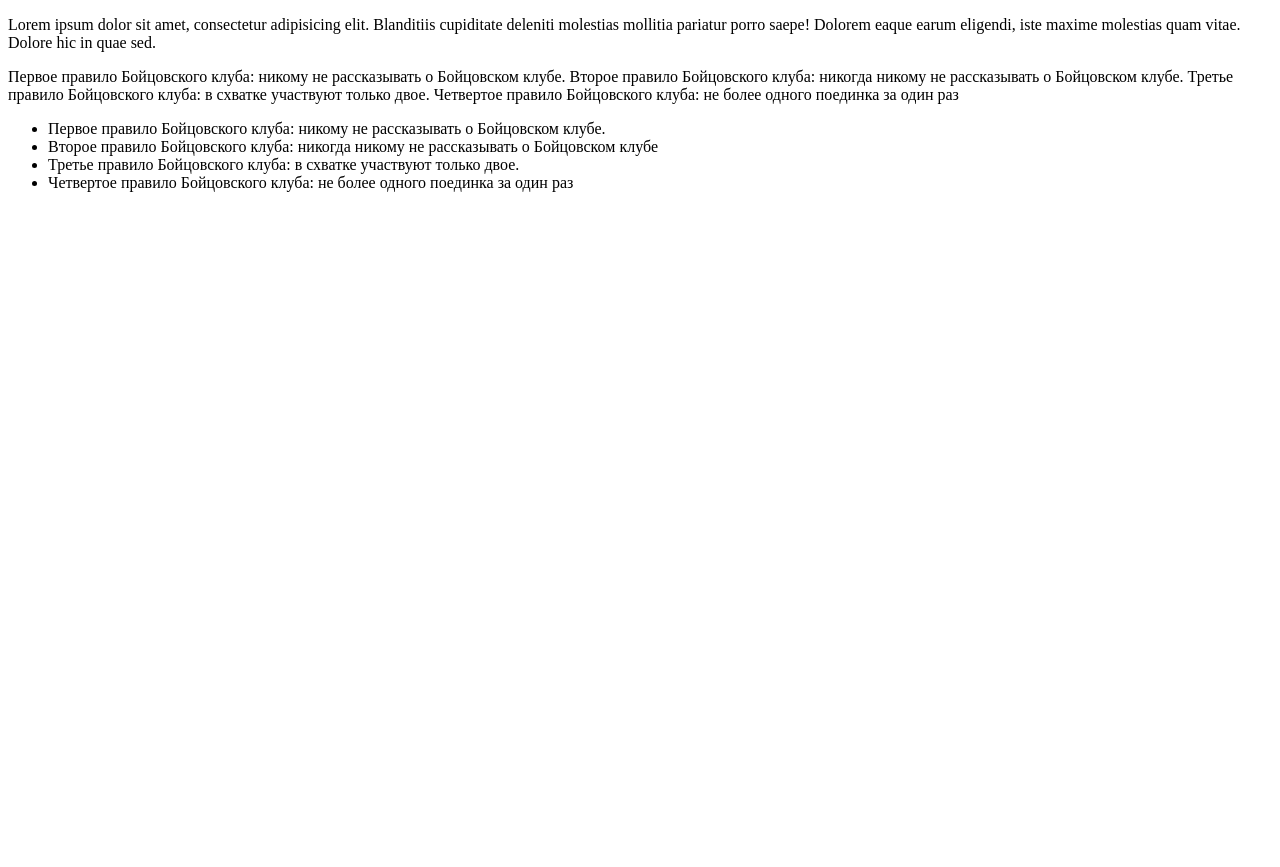
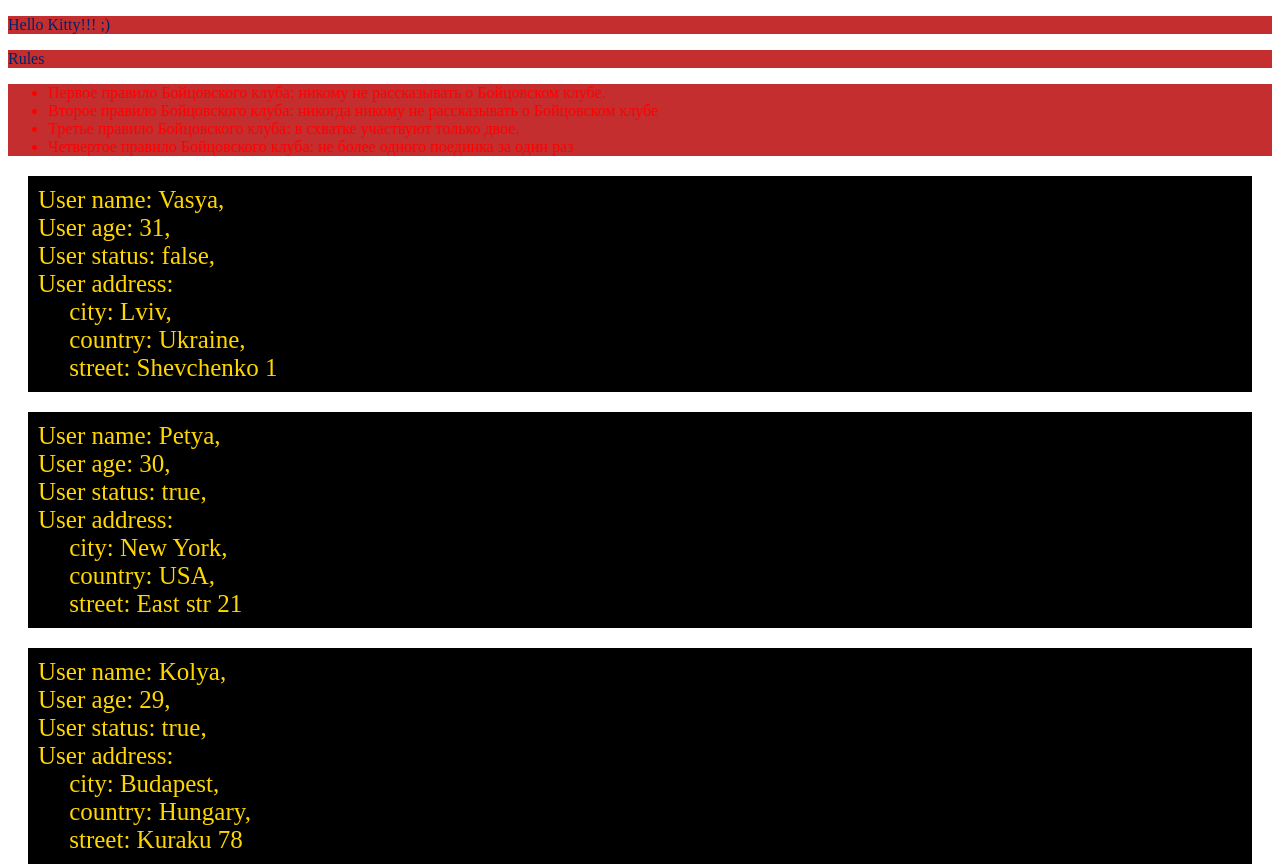
Before and after one commit to VolodymyrStyk/Module_JS_Tasks, a plain HTML site: page 3.lesson/template1.html in a window 1280 px wide. Shown: the top 867 px of the page. Before the commit the page ends 800 px from the top, so only its background shows below. Drawn offline with Linux system fonts and the light colour scheme.

Commit message:
doc: finish home tasks

```diff
--- a/3.lesson/template1.html
+++ b/3.lesson/template1.html
@@ -28,6 +28,6 @@
 </ul>
 
 
-
+    <script src="./template1.js"></script>
 </body>
 </html>
--- /dev/null
+++ b/3.lesson/template1.js
@@ -0,0 +1,205 @@
+//- Візьміть файл template1.html, підключіть до нього скрипт, і працюйте в ньому.
+//
+// 1) Напишіть код,  який за допомоги document.getElementById або document.getElementsByClassName або document.getElementsByTagName :
+//     a) отримує текст з параграфа з id "content"
+//     b) отримує текст з блоку з id "rules"
+//     c) замініть текст параграфа з id 'content' на будь-який інший
+//     d) замініть текст параграфа з id 'rules' на будь-який інший
+//     e) змініть кожному елементу колір фону на червоний
+//     f) змініть кожному елементу колір тексту на синій
+//     g) отримати весь список класів елемента з id=rules і вивести їх в console.log
+//     h) отримати всі елементи з класом fc_rules
+//     i) поміняти колір тексту у всіх елементів fc_rules на червоний
+//
+
+const idContent = document.getElementById('content'); //
+let textIdContent = idContent.textContent; // a)
+const idRules = document.getElementById('rules');
+let textIdRules = idRules.textContent;// b
+
+idContent.innerText = 'Hello Kitty!!! ;)'; // c)
+idRules.innerText = 'Rules'; // d)
+
+let allElements = document.body.getElementsByTagName('*');
+for (const element of allElements) {
+    element.style.backgroundColor = '#c42e2e'; // e)
+    element.style.color = '#002367'; // f)
+}
+
+console.log(idRules.classList); //  g)
+console.log(idRules.classList[0] + ' ' + idRules.classList[1]);
+
+let allClassFcRules = document.getElementsByClassName('fc_rules'); // h)
+for (const element of allClassFcRules) {
+    element.style.color = 'red'; // (i
+}
+
+//
+// 2) За допомоги циклу проітерувати  масив users,
+// записати кожного юзера в сівй блок за допомоги document.createElement.
+//    Вставити цей блок на сторінку
+// 3) За допомоги циклу проітерувати  масив users,
+// записати кожного юзера в сівй блок за допомоги document.createElement.
+//    Блок з адресою зробити окремим блоком, з блоками для кожної властивості
+
+let users = [{
+    name: 'vasya',
+    age: 31,
+    status: false,
+    address: {city: 'Lviv', country: 'Ukraine', street: 'Shevchenko', houseNumber: 1}
+}, {
+    name: 'petya',
+    age: 30,
+    status: true,
+    address: {city: 'New York', country: 'USA', street: 'East str', houseNumber: 21}
+}, {
+    name: 'kolya',
+    age: 29,
+    status: true,
+    address: {city: 'Budapest', country: 'Hungary', street: 'Kuraku', houseNumber: 78}
+}, {
+    name: 'olya',
+    age: 28,
+    status: false,
+    address: {city: 'Prague', country: 'Czech', street: 'Paster', houseNumber: 56}
+}, {
+    name: 'max',
+    age: 30,
+    status: true,
+    address: {city: 'Istanbul', country: 'Turkey', street: 'Mikar', houseNumber: 39}
+}, {
+    name: 'anya',
+    age: 31,
+    status: false,
+    address: {city: 'Rio', country: 'Brasil', street: 'Ronaldi', houseNumber: 5}
+}, {
+    name: 'oleg',
+    age: 28,
+    status: false,
+    address: {city: 'Montreal', country: 'Canada', street: 'Acusto', houseNumber: 90}
+}, {
+    name: 'andrey',
+    age: 29,
+    status: true,
+    address: {city: 'Quebeck', country: 'Canada', street: 'Binaro', houseNumber: 33}
+}, {
+    name: 'masha',
+    age: 30,
+    status: true,
+    address: {city: 'Moscow', country: 'Russia', street: 'Gogolia', houseNumber: 1}
+}, {
+    name: 'olya',
+    age: 31,
+    status: false,
+    address: {city: 'Portland', country: 'USA', street: 'Forest str', houseNumber: 4}
+}, {
+    name: 'max',
+    age: 31,
+    status: true,
+    address: {city: 'Cairo', country: 'Egypt', street: 'Seashore', houseNumber: 45}
+}];
+
+//
+// 2) За допомоги циклу проітерувати  масив users,
+// записати кожного юзера в сівй блок за допомоги document.createElement.
+//    Вставити цей блок на сторінку
+
+//Заповнюємо за допомогою масива і темплейт стрінги без вкладень
+
+for (const user of users) {
+    let divUser = document.createElement('div');
+
+    divUser.style.backgroundColor = 'black';
+    divUser.style.color = 'gold';
+    divUser.style.margin = '20px';
+    divUser.style.padding = '10px';
+    divUser.style.fontSize = '25px';
+
+    divUser.innerHTML = `
+    User name: ${user.name.charAt(0).toUpperCase()}${user.name.slice(1)},<br>
+    User age: ${user.age},<br>
+    User status: ${user.status},<br>
+    User address:<br>
+    &nbsp;&nbsp;&nbsp;&nbsp; city: ${user.address.city},<br>
+    &nbsp;&nbsp;&nbsp;&nbsp; country: ${user.address.country},<br>
+    &nbsp;&nbsp;&nbsp;&nbsp; street: ${user.address.street} ${user.address.houseNumber}`;
+
+    document.body.appendChild(divUser);
+}
+
+// 3) За допомоги циклу проітерувати  масив users,
+// записати кожного юзера в сівй блок за допомоги document.createElement.
+//    Блок з адресою зробити окремим блоком, з блоками для кожної властивості
+//Заповнюємо за допомогою масива і темплейт стрінги окремо діви для першого рівня обєкта окремо для другого
+for (const user of users) {
+    //console.log(user);
+    let divUser = document.createElement('div');
+
+    divUser.style.backgroundColor = '#2a048d';
+    divUser.style.color = 'gold';
+    divUser.style.margin = '20px';
+    divUser.style.padding = '10px';
+    divUser.style.fontSize = '25px';
+
+    divUser.innerHTML = `
+    User name: ${user.name.charAt(0).toUpperCase()}${user.name.slice(1)},<br>
+    User age: ${user.age},<br>
+    User status: ${user.status},<br>`;
+    document.body.appendChild(divUser);
+
+    let divUserAdd = document.createElement('div');
+
+    divUserAdd.style.backgroundColor = '#1d0953';
+    divUserAdd.style.color = 'gold';
+    divUserAdd.style.margin = '20px';
+    divUserAdd.style.padding = '10px';
+    divUserAdd.style.fontSize = '25px';
+
+    divUserAdd.innerHTML = `
+    City: ${user.address.city},<br>
+    Country: ${user.address.country},<br>
+    Street : ${user.address.street}${user.address.houseNumber},<br>`;
+    document.body.appendChild(divUserAdd);
+
+}
+
+
+//=======================
+//Заповнюємо за допомогою масивів і темплейт стрінги окремо діви для першого рівня і для другого реалізуємо гнучкість.
+for (let i = 0; i < users.length; i++) {
+    //console.log(users[i]);
+    let divUserAll = document.createElement('div');
+    divUserAll.classList.add('user');
+
+    divUserAll.style.backgroundColor = '#7c0505';
+    divUserAll.style.color = 'gold';
+    divUserAll.style.margin = '20px';
+    divUserAll.style.padding = '10px';
+    divUserAll.style.fontSize = '25px';
+
+    for (const usersKey in users[i]) {
+        let idUser = document.createElement('div');
+
+        let userValue = usersKey;
+        let userValueProp = users[i][usersKey];
+
+        if (usersKey === 'address') {
+            idUser.innerHTML = `${userValue} :`
+            divUserAll.appendChild(idUser);
+            document.body.appendChild(divUserAll);
+
+            for (const key in users[i][usersKey]) {
+                let divUserAddres = document.createElement('div');
+                divUserAddres.innerHTML = `&nbsp;&nbsp;&nbsp;&nbsp;${key} : ${users[i][usersKey][key]}`
+                idUser.appendChild(divUserAddres);
+                divUserAll.appendChild(idUser);
+                divUserAll.appendChild(idUser);
+                document.body.appendChild(divUserAll);
+            }
+        }else{
+            idUser.innerHTML = `${userValue} : ${userValueProp}`
+            divUserAll.appendChild(idUser);
+            document.body.appendChild(divUserAll);
+        }
+    }
+}
```
